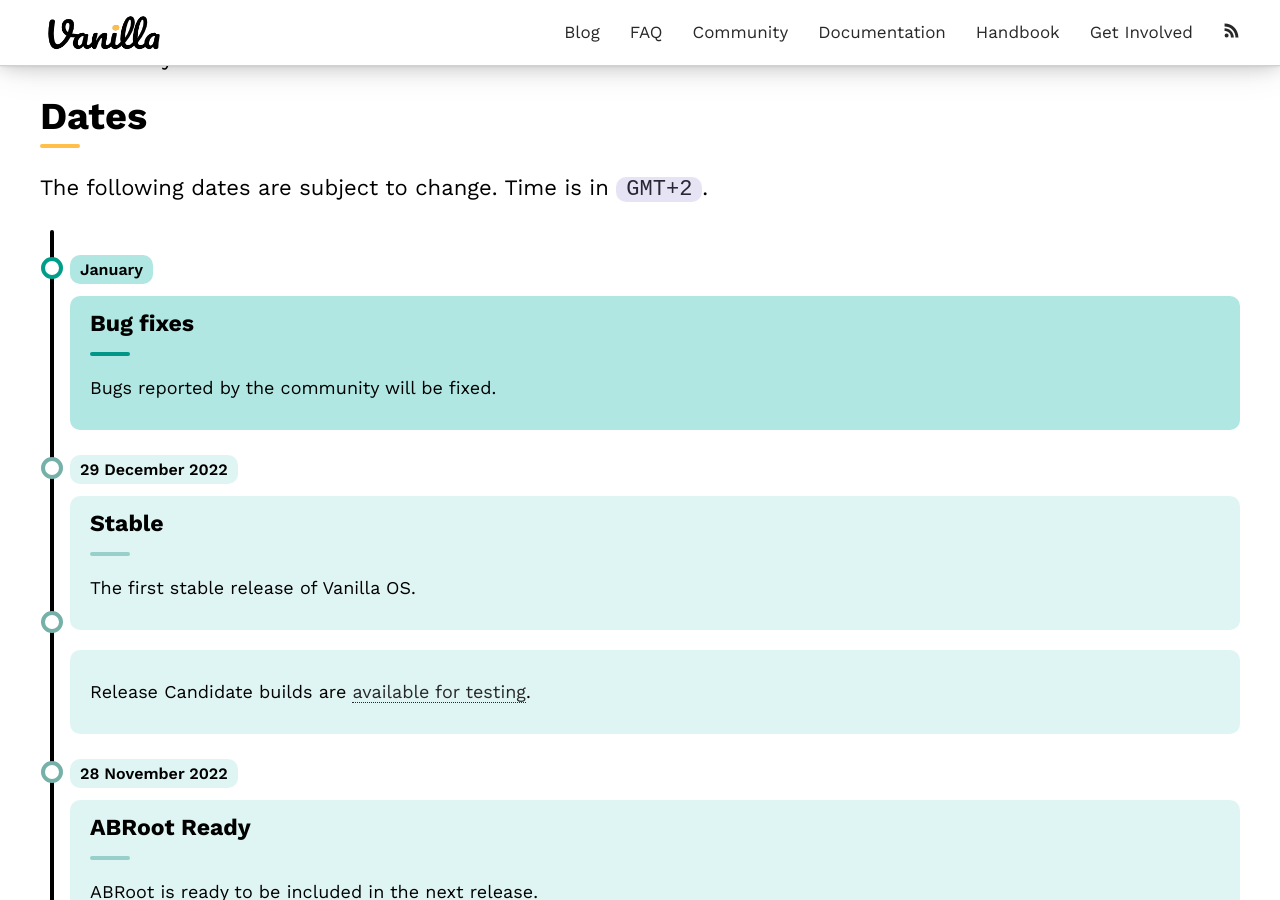
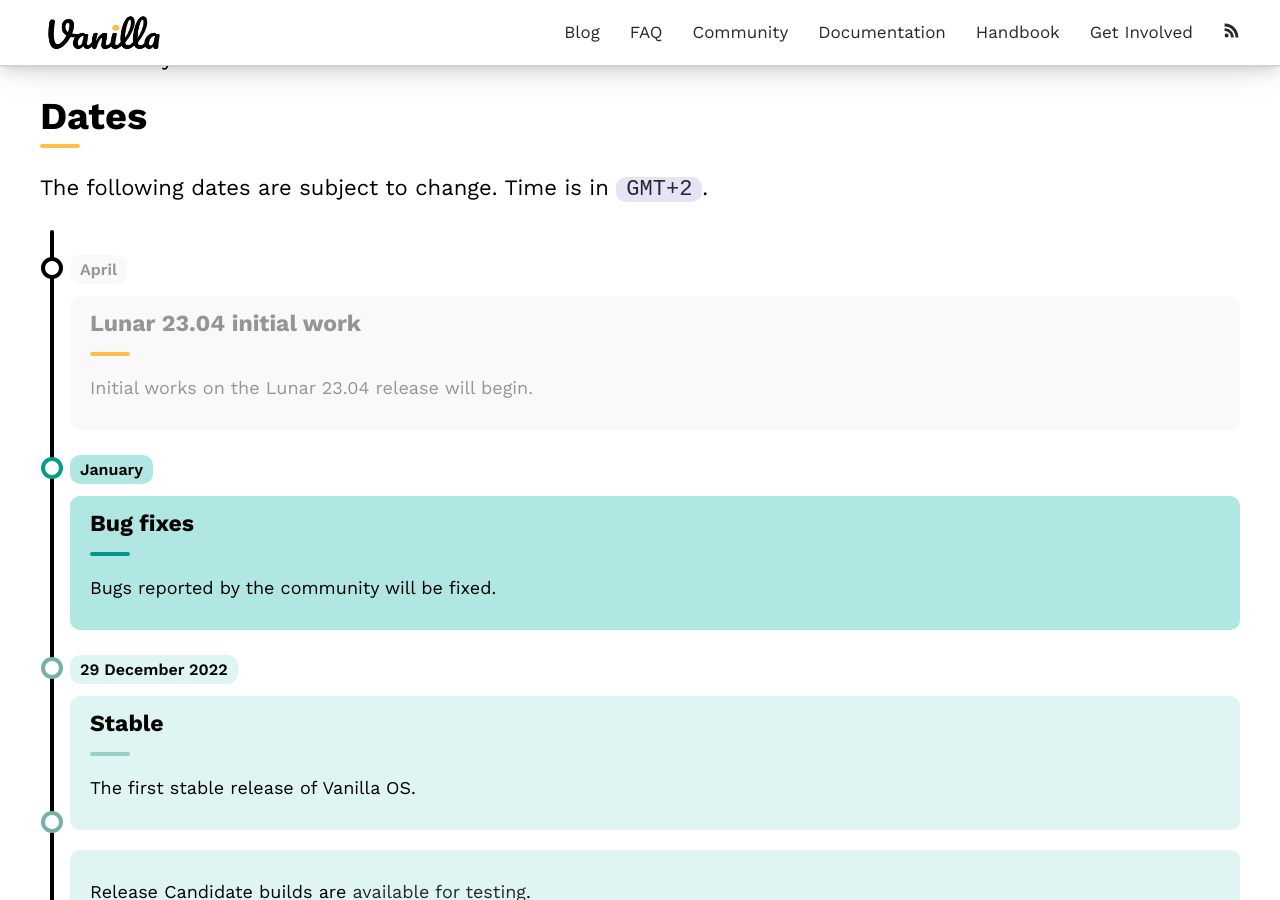
Before and after one commit to Vanilla-OS/website, a Jekyll site: the page built from roadmap.md, in a window 1280 px wide and 900 px high, scrolled down 648 px. Built offline with Jekyll 4.4.1, drawn with Linux system fonts in a browser that asks for light colours.

Commit message:
update roadmap

```diff
--- a/roadmap.md
+++ b/roadmap.md
@@ -15,6 +15,13 @@
 The following dates are subject to change. Time is in `GMT+2`.
 
 <div class="timeline">
+    <div class="timeline-item timeline-grayed">
+        <span class="timeline-label">April</span>
+        <div class="timeline-item-content">
+            <h4>Lunar 23.04 initial work</h4>
+            <p>Initial works on the Lunar 23.04 release will begin.</p>
+        </div>
+    </div>
     <div class="timeline-item timeline-green">
         <span class="timeline-label">January</span>
         <div class="timeline-item-content">
```
